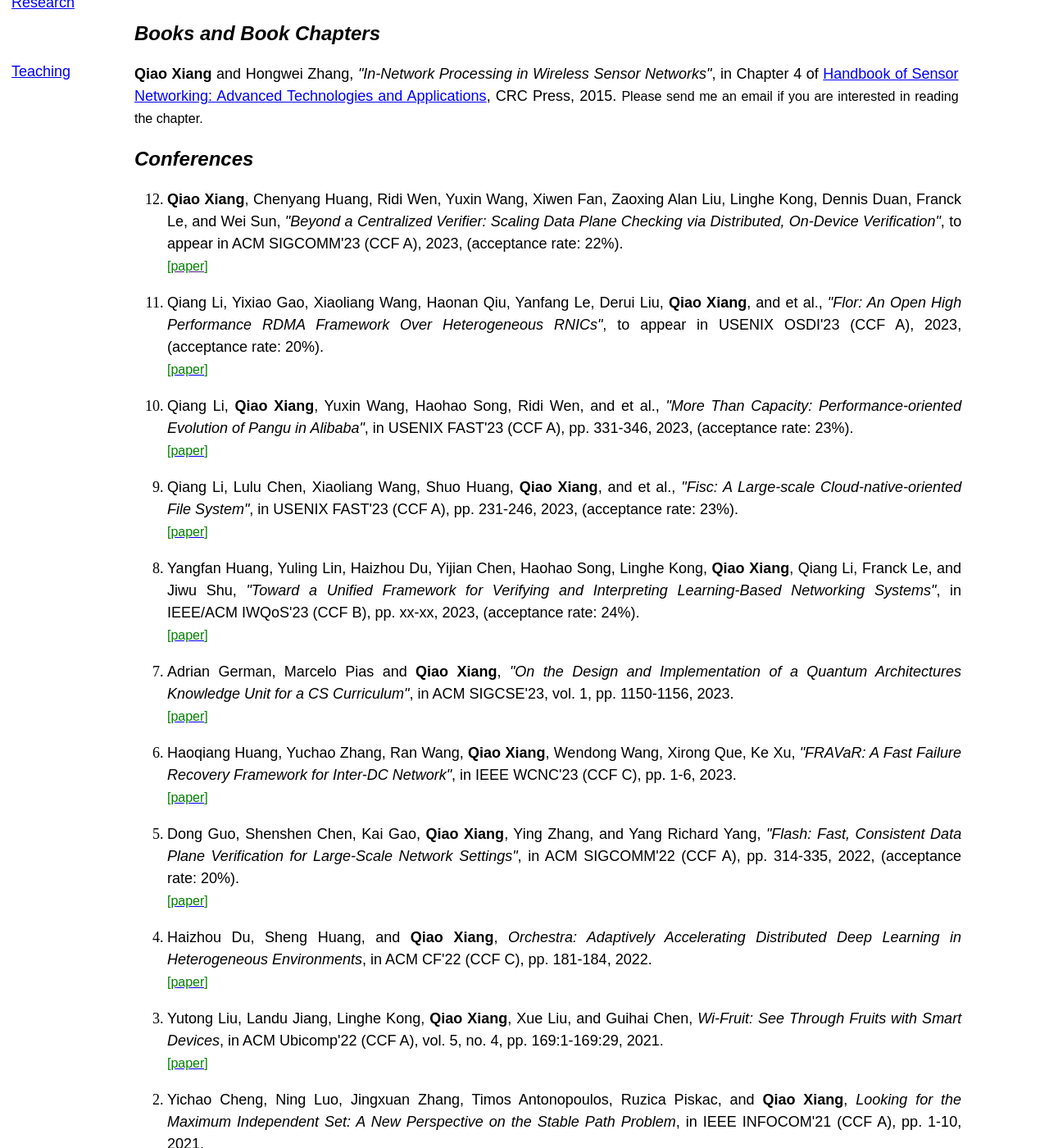
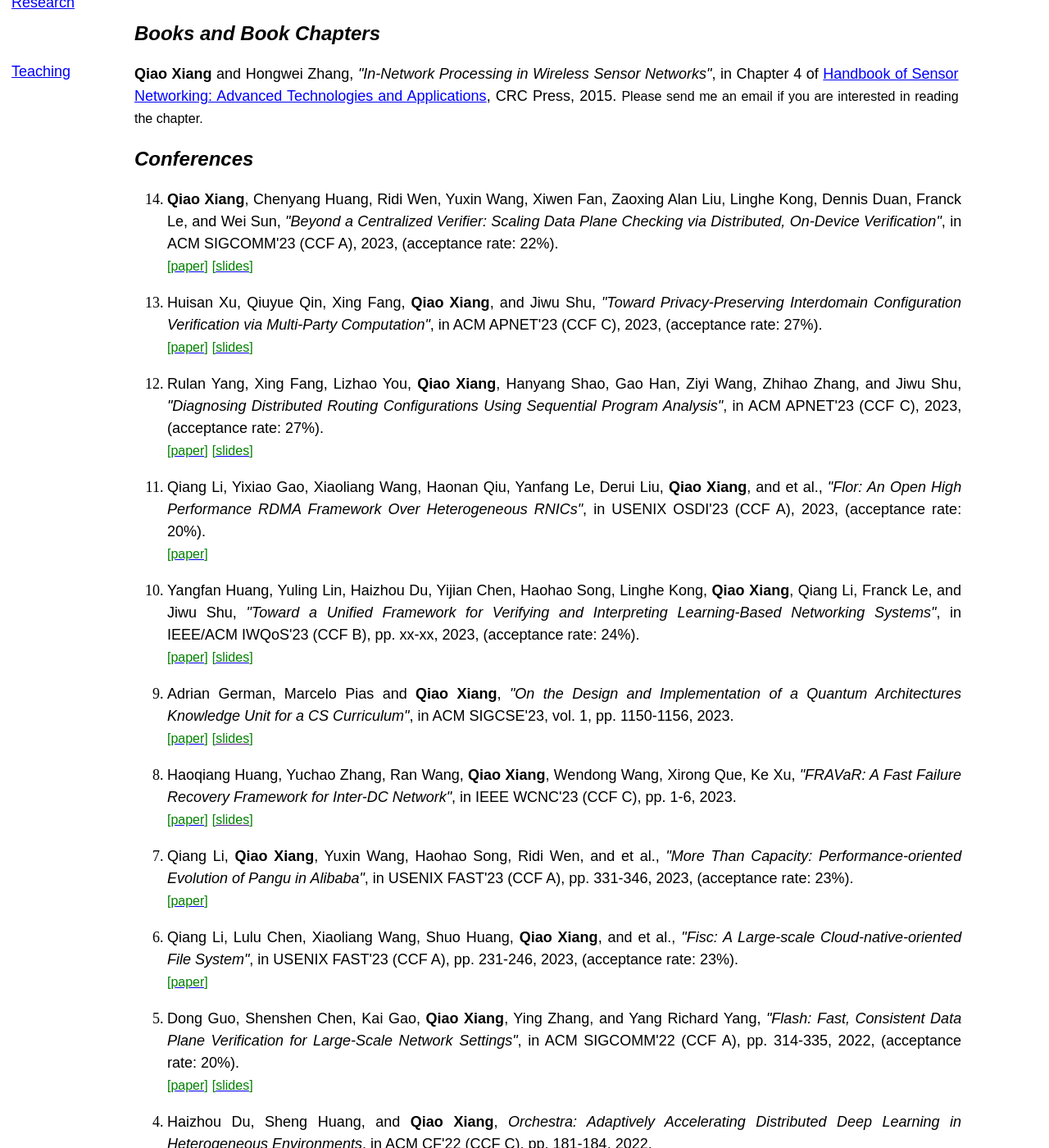
Before and after one commit to xiangq27/xiangq27.github.io, a Jekyll site: the page publications.html, which Jekyll copies as it is, in a window 1280 px wide and 1400 px high, scrolled down 323 px. Shown: the whole window at 82% size. Built offline with Jekyll 4.4.1, drawn with Linux system fonts in a browser that asks for light colours.

```diff
--- a/publications.html
+++ b/publications.html
@@ -57,63 +57,7 @@ Toward High-Speed Last Mile of Data Center Networks Using Remote Direct Cache Ac
 	target="_blank"><span class="bibStyle">[arXiv]</span></a>
 	</p>
 
-	<!--p class="maincontentStyleP">
-	<b>Qiao Xiang</b>,  Hongwei Zhang, Jianping Wang, Guoliang Xing, Shan Lin and Xue Liu,
-	<i><font color='#0000ff'>Optimal Network-Coding-Based Routing in Wireless Networks: An Efficiency and Resiliency
-Approach</font></i>,
-	Under journal review.
-	</p>
 
-	<p class="maincontentStyleP">
-	<b>Qiao Xiang</b>, Linghe Kong, Xi Chen, Lei Rao and Xue Liu,
-	<i><font color='#0000ff'>Exploring Data Preference for Safety Data Dissemination in Vehicular Ad Hoc Networks</font></i>,
-	Under journal review.
-	</p>
-
-	<p class="maincontentStyleP">
-	<b>Qiao Xiang</b>, Fanxin Kong, Xue Liu, Xi Chen, Linghe Kong and Lei Rao,
-	<i><font color='#0000ff'>Exploring Auction Design for Electric Vehicle Charging Stations</font></i>,
-	Under journal review.
-	</p>
-
-	<p class="maincontentStyleP">
-	Kai Gao, <b>Qiao Xiang</b>, Chen Gu, and Yang Richard Yang,
-	<i><font color='#0000ff'>XXXXX XXXXX XXXXX XXXXX</font></i>,
-<   FAST: Simplify Data-Dependent Control-Plane Programming using Efficient, Automatic Execution>
-	Under conference review.
-	</p>
-
-	<p class="maincontentStyleP">
-	Linghe Kong, Xi Chen,  <b>Qiao Xiang</b>, Yi Gao and Xue Liu,
-	<i><font color='#0000ff'>XXXXX XXXXX XXXXX XXXXX</font></i>,
-	Under conference review.
-<    Sensory Data Sharing in Collaborative Robots>
-	</p>
-
-	<p class="maincontentStyleP">
-	Xingjian Lu, Fanxin Kong, Xue Liu, Jianwei Yin, <b>Qiao Xiang</b> and Huiqun Yu,
-	<i><font color='#0000ff'>
-	Bulk Savings for Bulk Transfers: Minimizing Energy Cost on Inter-Data-Center Traffic</font></i>,
-	Under journal review.
-	</p>
-
-	<p class="maincontentStyleP">
-	<b>Qiao Xiang</b>, Yang Richard Yang and Linghe Kong,
-	<i><font color='#0000ff'>
-	Software Defined Networking in Intelligent Transportation Systems</font></i>,
-	</p>
-
-	<p class="maincontentStyleP">
-	<b>Qiao Xiang</b>, Xue Liu and Linghe Kong,
-	<i><font color='#0000ff'>
-	Data Management in Smart Energy Systems: A Survey</font></i>,
-	</p>
-
-	<p class="maincontentStyleP">
-	Kai Gao, Xin Wang, Chen Gu, <b>Qiao Xiang</b> and Yang Richard Yang,
-	<i><font color='#0000ff'>
-	Minimal Routing State Abstraction for Software Defined Networking </font></i>,
-	</p-->
 
 <!--Book Chapter-->
 	<a name="Books"></a>
@@ -140,10 +84,39 @@ Approach</font></i>,
 	<b>Qiao Xiang</b>, Chenyang Huang, Ridi Wen, Yuxin Wang, Xiwen Fan,
 	Zaoxing Alan Liu, Linghe Kong, Dennis Duan, Franck Le, and Wei Sun,
 	<i>"Beyond a Centralized Verifier: Scaling Data Plane Checking via Distributed, On-Device Verification"</i>,
-	to appear in ACM SIGCOMM'23 (CCF A), 2023, (acceptance rate: 22%).
+	in ACM SIGCOMM'23 (CCF A), 2023, (acceptance rate: 22%).
 	<br>
-	<a href="" target="_blank"><span
+	<a href="./files/papers/tulkun-sigcomm23.pdf" target="_blank"><span
 			class="bibStyle">[paper]</span></a>
+	<a href="./files/papers/tulkun-sigcomm23.pdf" target="_blank"><span
+			class="bibStyle">[slides]</span></a>
+	</p>
+
+	<li>
+	<p class="maincontentStyleP">
+	Huisan Xu, Qiuyue Qin, Xing Fang, <b>Qiao Xiang</b>, and Jiwu Shu,
+	<i>"Toward Privacy-Preserving Interdomain Configuration Verification via
+		Multi-Party Computation"</i>,
+	in ACM APNET'23 (CCF C), 2023, (acceptance rate: 27%).
+	<br>
+	<a href="./files/papers/incv-apnet23.pdf" target="_blank"><span
+			class="bibStyle">[paper]</span></a>
+	<a href="./files/talks/conferences/incv-apnet23.pptx" target="_blank"><span
+			class="bibStyle">[slides]</span></a>
+	</p>
+
+	<li>
+	<p class="maincontentStyleP">
+	Rulan Yang, Xing Fang, Lizhao You, <b>Qiao Xiang</b>, Hanyang Shao, Gao
+	Han, Ziyi Wang, Zhihao Zhang, and Jiwu Shu,
+	<i>"Diagnosing Distributed Routing Configurations Using Sequential
+		Program Analysis"</i>,
+	in ACM APNET'23 (CCF C), 2023, (acceptance rate: 27%).
+	<br>
+	<a href="./files/papers/scalpel-apnet23.pdf" target="_blank"><span
+			class="bibStyle">[paper]</span></a>
+	<a href="./files/talks/conferences/scalpel-apnet23.pptx" target="_blank"><span
+			class="bibStyle">[slides]</span></a>
 	</p>
 
 	<li>
@@ -151,10 +124,48 @@ Approach</font></i>,
 	Qiang Li, Yixiao Gao, Xiaoliang Wang, Haonan Qiu, Yanfang Le, Derui Liu,
 	<b>Qiao Xiang</b>, and et al.,
 	<i>"Flor: An Open High Performance RDMA Framework Over Heterogeneous RNICs"</i>,
-	to appear in USENIX OSDI'23 (CCF A), 2023, (acceptance rate: 20%).
+	in USENIX OSDI'23 (CCF A), 2023, (acceptance rate: 20%).
 	<br>
 	<a href="./files/papers/flor-osdi23.pdf" target="_blank"><span
 			class="bibStyle">[paper]</span></a>
+	</p>
+
+
+	<li>
+	<p class="maincontentStyleP">
+	Yangfan Huang, Yuling Lin, Haizhou Du, Yijian Chen, Haohao Song, Linghe
+	Kong, <b>Qiao Xiang</b>, Qiang Li, Franck Le, and Jiwu Shu,
+	<i>"Toward a Unified Framework for Verifying and Interpreting Learning-Based Networking Systems"</i>,
+	in IEEE/ACM IWQoS'23 (CCF B), pp. xx-xx, 2023, (acceptance rate: 24%).
+	<br>
+	<a href="./files/papers/uint-iwqos23.pdf" target="_blank"><span
+			class="bibStyle">[paper]</span></a>
+	<a href="./files/talks/conferences/uint-iwqos23.pptx" target="_blank"><span
+			class="bibStyle">[slides]</span></a>
+	</p>
+
+	<li>
+	<p class="maincontentStyleP">
+	Adrian German,  Marcelo Pias and <b>Qiao Xiang</b>,
+	<i>"On the Design and Implementation of a Quantum Architectures Knowledge Unit for a CS Curriculum"</i>,
+	in ACM SIGCSE'23, vol. 1, pp. 1150-1156, 2023.
+	<br>
+	<a href="./files/papers/quantum-sigcse23.pdf" target="_blank"><span
+			class="bibStyle">[paper]</span></a>
+	<a href="" target="_blank"><span
+			class="bibStyle">[slides]</span></a>
+	</p>
+
+	<li>
+	<p class="maincontentStyleP">
+	Haoqiang Huang, Yuchao Zhang, Ran Wang, <b>Qiao Xiang</b>, Wendong Wang, Xirong Que, Ke Xu,
+	<i>"FRAVaR: A Fast Failure Recovery Framework for Inter-DC Network"</i>,
+	in IEEE WCNC'23 (CCF C), pp. 1-6, 2023.
+	<br>
+	<a href="./files/papers/fravar-wcnc23.pdf" target="_blank"><span
+			class="bibStyle">[paper]</span></a>
+	<a href="" target="_blank"><span
+			class="bibStyle">[slides]</span></a>
 	</p>
 
 	<li>
@@ -177,36 +188,6 @@ Approach</font></i>,
 			class="bibStyle">[paper]</span></a>
 	</p>
 
-	<li>
-	<p class="maincontentStyleP">
-	Yangfan Huang, Yuling Lin, Haizhou Du, Yijian Chen, Haohao Song, Linghe
-	Kong, <b>Qiao Xiang</b>, Qiang Li, Franck Le, and Jiwu Shu,
-	<i>"Toward a Unified Framework for Verifying and Interpreting Learning-Based Networking Systems"</i>,
-	in IEEE/ACM IWQoS'23 (CCF B), pp. xx-xx, 2023, (acceptance rate: 24%).
-	<br>
-	<a href="./files/papers/uint-iwqos23.pdf" target="_blank"><span
-			class="bibStyle">[paper]</span></a>
-	</p>
-
-	<li>
-	<p class="maincontentStyleP">
-	Adrian German,  Marcelo Pias and <b>Qiao Xiang</b>,
-	<i>"On the Design and Implementation of a Quantum Architectures Knowledge Unit for a CS Curriculum"</i>,
-	in ACM SIGCSE'23, vol. 1, pp. 1150-1156, 2023.
-	<br>
-	<a href="./files/papers/quantum-sigcse23.pdf" target="_blank"><span
-			class="bibStyle">[paper]</span></a>
-	</p>
-
-	<li>
-	<p class="maincontentStyleP">
-	Haoqiang Huang, Yuchao Zhang, Ran Wang, <b>Qiao Xiang</b>, Wendong Wang, Xirong Que, Ke Xu,
-	<i>"FRAVaR: A Fast Failure Recovery Framework for Inter-DC Network"</i>,
-	in IEEE WCNC'23 (CCF C), pp. 1-6, 2023.
-	<br>
-	<a href="./files/papers/fravar-wcnc23.pdf" target="_blank"><span
-			class="bibStyle">[paper]</span></a>
-	</p>
 
 	<li>
 	<p class="maincontentStyleP">
@@ -217,6 +198,8 @@ Approach</font></i>,
 	<br>
 	<a href="./files/papers/flash-sigcomm22.pdf" target="_blank"><span
 			class="bibStyle">[paper]</span></a>
+	<a href="./files/talks/conferences/flash-sigcomm22.pptx" target="_blank"><span
+			class="bibStyle">[slides]</span></a>
 	</p>
 
 	<li>
```
Also changed, not shown: index.html (+17 -7 lines), teaching.html (+7 -2 lines).
